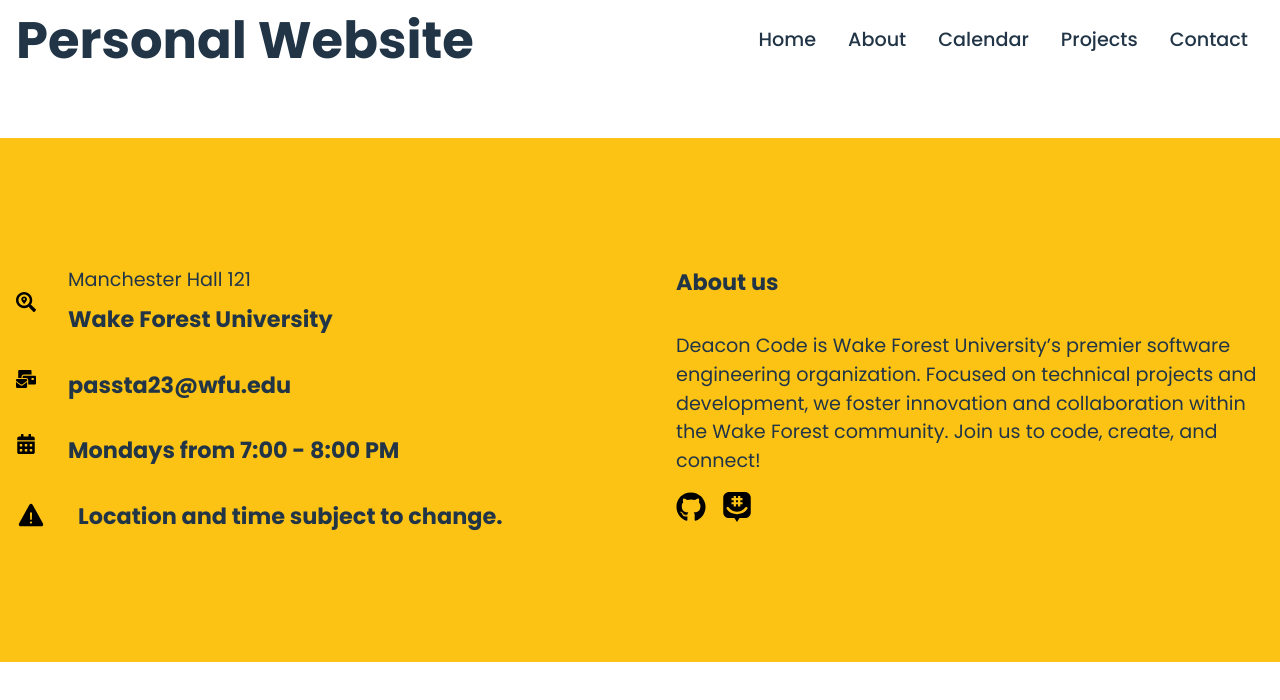
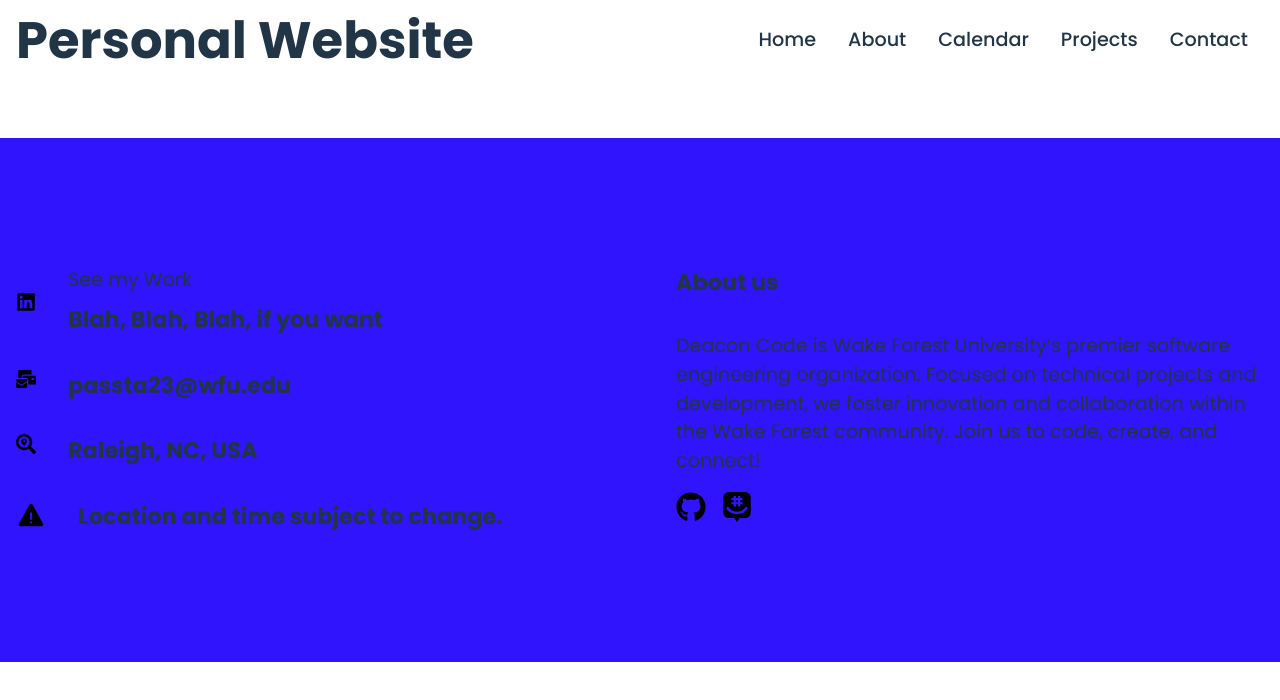
Before and after one commit to Deacon-Code/PersonalWebsiteGroup, a React (Vite) app in the folder my-app/: page / in a window 1280 px wide. Shown: the top 700 px of the page. Built offline with nearby package versions, Linux system fonts and the light colour scheme.

Commit message:
Footer Update

```diff
--- a/my-app/src/components/Footer.jsx
+++ b/my-app/src/components/Footer.jsx
@@ -31,14 +31,14 @@
     <div className="footer">
       <div className="footer-container">
         <div className="left">
-          <div className="location">
-            <FaSearchLocation
+          <div className="linkedin">
+            <FaLinkedin
               size={20}
               style={{ color: "#000", marginRight: "2rem" }}
             />
             <div>
-              <p>Manchester Hall 121</p>
-              <h4>Wake Forest University</h4>
+              <p>See my Work</p>
+              <h4> Blah, Blah, Blah, if you want</h4>
             </div>
           </div>
           <div className="email">
@@ -52,11 +52,11 @@
           </div>
           <div className="phone">
             <h4>
-              <FaCalendarAlt
+              <FaSearchLocation
                 size={20}
                 style={{ color: "#000", marginRight: "2rem" }}
               />{" "}
-              Mondays from 7:00 - 8:00 PM
+              Raleigh, NC, USA
             </h4>
             <div className="disclaimer">
               <h4>
--- a/my-app/src/components/FooterStyles.css
+++ b/my-app/src/components/FooterStyles.css
@@ -1,7 +1,7 @@
 .footer{
     width: 100%;
     padding: 6rem 0;
-    background: rgba(253, 195, 20, 1);
+    background: rgb(47, 20, 253);
     overflow-x: hidden;
 }
 
@@ -38,15 +38,15 @@
     font-size: 1.2rem;
     padding: 1rem 0;
 }
-.footer .location{
+.footer .linkedin{
     display: flex;
     align-items: center;
 }
 
-.footer .location p{
+.footer .linkedin p{
     padding-bottom: .5rem;
 }
-.footer .location h4 {
+.footer .linkedin h4 {
     padding-left: 0rem;
     padding-top: 0;
 }
```
